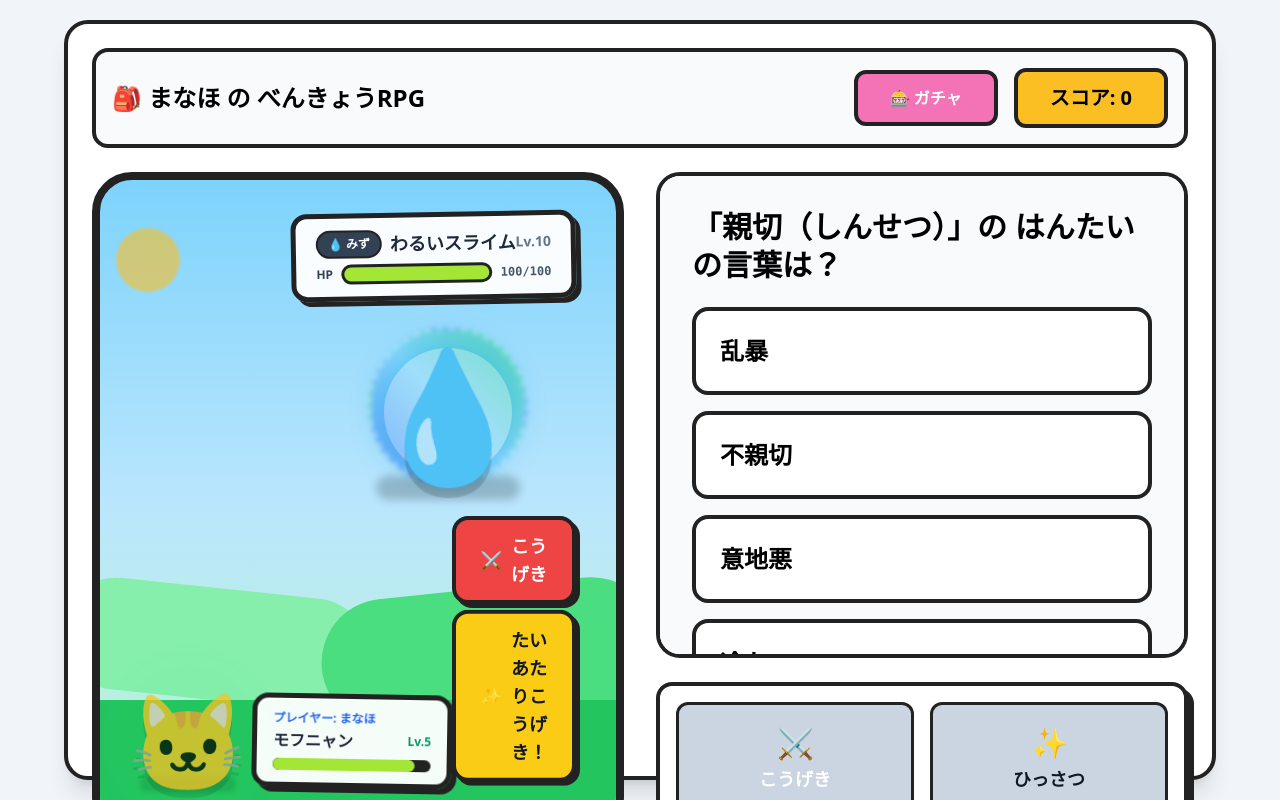
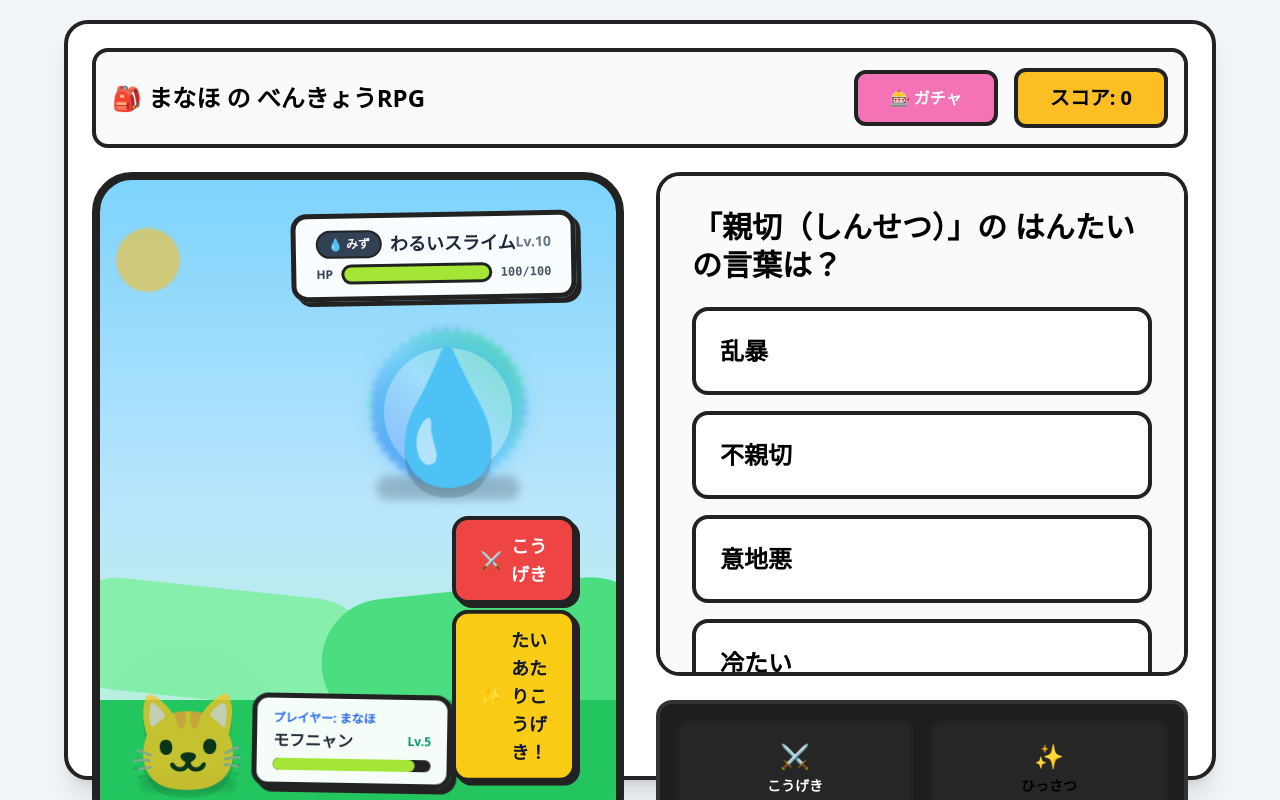
Before and after one commit to kotani6053/manaho-rpg, a Next.js app in the folder my-study-rpg/: page / in a window 1280 px wide. Built offline with nearby package versions, Linux system fonts and the light colour scheme.

Commit message:
Update ActionPanel.tsx

```diff
--- a/my-study-rpg/src/components/ActionPanel.tsx
+++ b/my-study-rpg/src/components/ActionPanel.tsx
@@ -9,23 +9,23 @@ type ActionPanelProps = {
 
 export default function ActionPanel({ points, monsterHP, onAttack }: ActionPanelProps) {
   return (
-    <div className="bg-white border-[4px] border-[#222222] rounded-2xl p-4 grid grid-cols-2 gap-4 shadow-[6px_6px_0_#222222]">
+    <div className="bg-[#1e1e1e] border-4 border-[#333] rounded-2xl p-4 grid grid-cols-2 gap-4">
       <button
         onClick={() => onAttack(false)}
         disabled={points < 25 || monsterHP <= 0}
-        className="flex flex-col items-center justify-center bg-red-500 hover:bg-red-600 disabled:bg-slate-300 text-white p-5 rounded-xl border-[3px] border-[#222222] transition-all cursor-pointer disabled:cursor-not-allowed"
+        className="flex flex-col items-center justify-center bg-red-600 disabled:bg-neutral-800 text-white p-4 rounded-xl border-4 border-[#222] transition-none"
       >
-        <span className="text-3xl mb-1">⚔️</span>
-        <span className="font-black text-lg">こうげき</span>
+        <span className="text-2xl mb-1">⚔️</span>
+        <span className="font-black text-sm">こうげき</span>
       </button>
 
       <button
         onClick={() => onAttack(true)}
         disabled={points < 60 || monsterHP <= 0}
-        className="flex flex-col items-center justify-center bg-yellow-400 hover:bg-yellow-500 disabled:bg-slate-300 text-slate-900 p-5 rounded-xl border-[3px] border-[#222222] transition-all cursor-pointer disabled:cursor-not-allowed"
+        className="flex flex-col items-center justify-center bg-yellow-500 disabled:bg-neutral-800 text-black p-4 rounded-xl border-4 border-[#222] transition-none"
       >
-        <span className="text-3xl mb-1">✨</span>
-        <span className="font-black text-lg">ひっさつ</span>
+        <span className="text-2xl mb-1">✨</span>
+        <span className="font-black text-sm">ひっさつ</span>
       </button>
     </div>
   );
```
